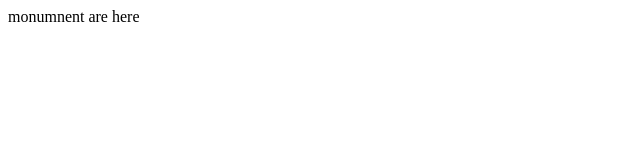
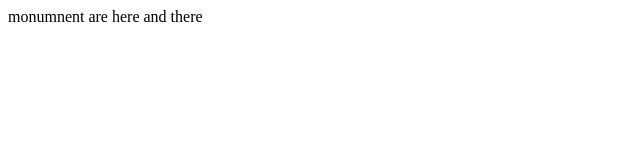
Before and after one commit to adarshadakane/Gitlearning, a plain HTML site: page monuments.html in a window 1280 px wide. Shown: the full height of the page, 0-640 px from the left. Drawn offline with Linux system fonts and the light colour scheme.

```diff
--- a/monuments.html
+++ b/monuments.html
@@ -7,7 +7,7 @@
 </head>
 <body>
       monumnent are here
-
+ and there
 
 </body>
 </html>
```
Also changed, not shown: 1 other file.
